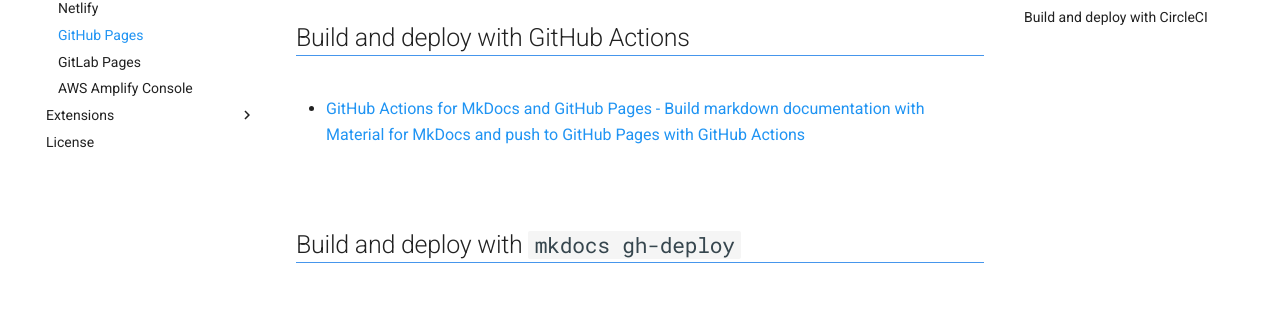
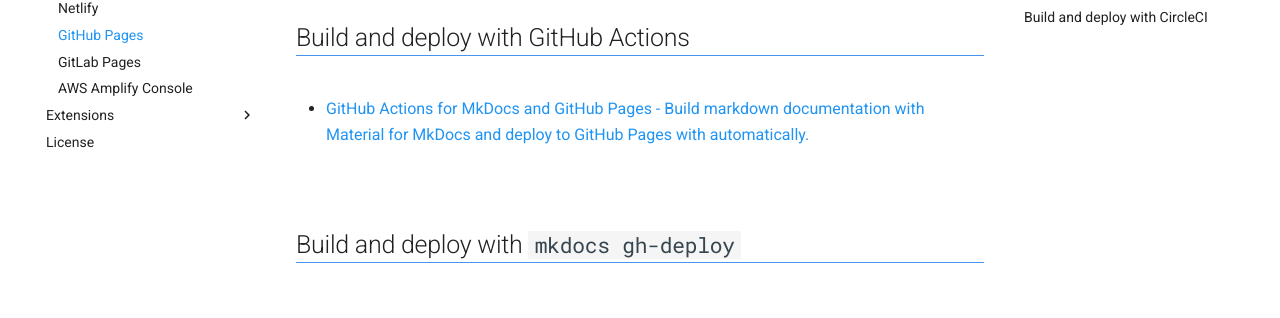
Before and after one commit to peaceiris/mkdocs-material-boilerplate, an MkDocs documentation site: the page built from docs/hosting-and-deployment/github-pages.md, in a window 1280 px wide and 900 px high. Shown: the part 265-583 px from the top of the window. Built offline with MkDocs 1.6.1 and Material for MkDocs 9.7.7, drawn with Linux system fonts in a browser that asks for light colours; comment, search, counter and statistics services are not loaded.

Commit message:
fix: description

```diff
--- a/docs/hosting-and-deployment/github-pages.md
+++ b/docs/hosting-and-deployment/github-pages.md
@@ -6,7 +6,7 @@
 
 ## Build and deploy with GitHub Actions
 
-- [GitHub Actions for MkDocs and GitHub Pages - Build markdown documentation with Material for MkDocs and push to GitHub Pages with GitHub Actions](https://github.com/peaceiris/actions-mkdocs-gh-pages)
+- [GitHub Actions for MkDocs and GitHub Pages - Build markdown documentation with Material for MkDocs and deploy to GitHub Pages with automatically.](https://github.com/peaceiris/actions-mkdocs-gh-pages)
 
 
 
```
